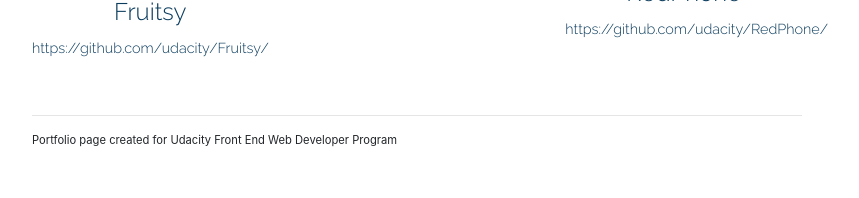
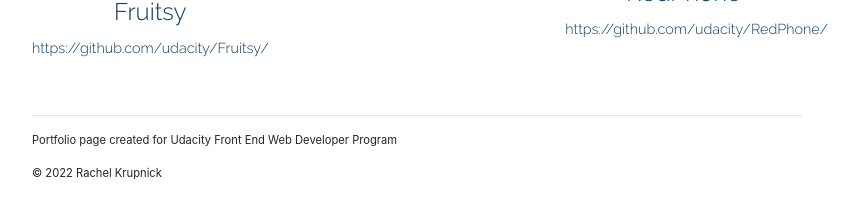
Before and after one commit to rkrupnick/udacity-fend-portfolio, a plain HTML site: page index.html in a window 1280 px wide. Shown: the part 900-1098 px from the top of the page, without its empty margins (223-1082 px from the left). Before the commit the page ends 1065 px from the top, so only its background shows below. Drawn offline with nearby package versions, Linux system fonts and the light colour scheme.

Commit message:
Add copyright

```diff
--- a/index.html
+++ b/index.html
@@ -55,6 +55,7 @@
         <div class="col footer-inner">
           <hr>
           <p>Portfolio page created for Udacity Front End Web Developer Program</p>
+          <p>© 2022 Rachel Krupnick</p>
         </div>
       </footer>
     </div> <!-- End Container -->
```
